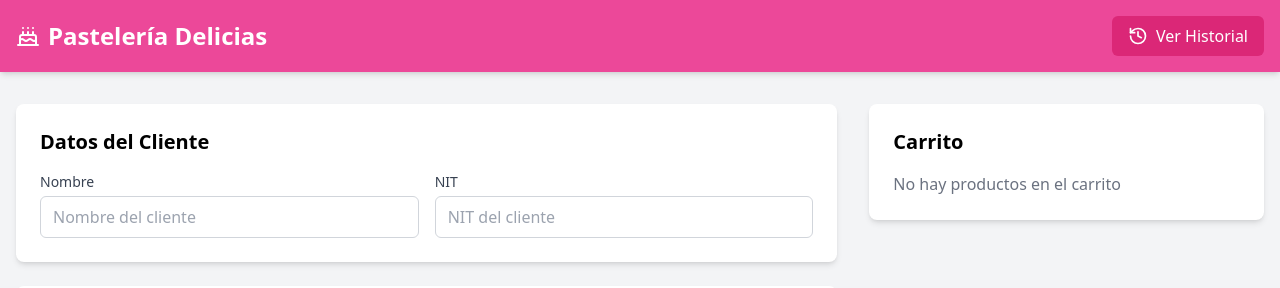
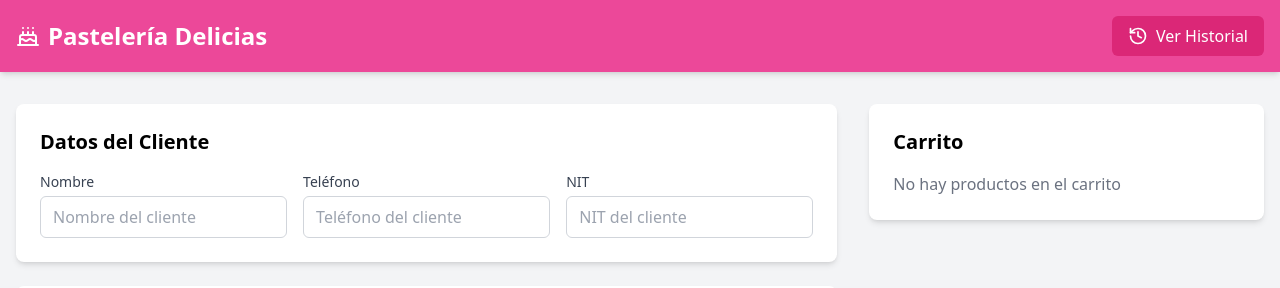
Before and after one commit to Carregod/factura-pasteler-a, a React (Vite) app: page / in a window 1280 px wide. Shown: the top 288 px of the page. Built offline with nearby package versions, Linux system fonts and the light colour scheme.

Commit message:
estrura fase

```diff
--- a/src/App.tsx
+++ b/src/App.tsx
@@ -9,18 +9,17 @@ import { Product, InvoiceItem, Invoice as InvoiceType } from './types';
 import { saveInvoice } from './services/api';
 import { createInvoice } from './utils/invoice';
 
-
 function App() {
   const [items, setItems] = useState<InvoiceItem[]>([]);
   const [customerName, setCustomerName] = useState('');
   const [customerNIT, setCustomerNIT] = useState('');
+  const [customerPhone, setCustomerPhone] = useState(''); // Added phone state
   const [currentInvoice, setCurrentInvoice] = useState<InvoiceType | null>(null);
   const [invoiceComments, setInvoiceComments] = useState('');
   const [checkoutStatus, setCheckoutStatus] = useState<'pending' | 'partial' | null>(null);
   const [partialPayment, setPartialPayment] = useState<number | null>(null);
   const [showHistory, setShowHistory] = useState(false);
 
-//Agrega un producto al carrito
   const handleAddProduct = (product: Product, portions: number) => {
     const existingIndex = items.findIndex(
       (item) => item.product.id === product.id && item.portions === portions
@@ -56,7 +55,7 @@ function App() {
   };
 
   const handleGenerateInvoice = async () => {
-    if (!customerName.trim() || !customerNIT.trim() || items.length === 0) {
+    if (!customerName.trim() || !customerNIT.trim() || !customerPhone.trim() || items.length === 0) {
       alert('Por favor complete los datos del cliente y agregue productos.');
       return;
     }
@@ -71,29 +70,15 @@ function App() {
       return;
     }
 
-
-    const invoice: InvoiceType = createInvoice(
+    const invoice = createInvoice(
       items,
       customerName,
       customerNIT,
+      customerPhone,
       checkoutStatus,
-      invoiceComments, // Para los comentarios de la factura
-      partialPayment || null // Si no hay abono, se pasa null
+      invoiceComments,
+      partialPayment || null
     );
-
-
-    //   const invoice: InvoiceType = {
-    //   id: Math.random().toString(36).substr(2, 9),
-    //   date: new Date(),
-    //   items: [...items],
-    //   total,
-    //   customerName,
-    //   customerNIT,
-    //   comment: invoiceComments,
-    //   status: checkoutStatus,
-    //   cancellationReason: '',
-    //   partialPayment: partialPayment || undefined, // Asegura que solo se incluya si existe
-    // };
 
     try {
       await saveInvoice(invoice);
@@ -108,6 +93,7 @@ function App() {
     setItems([]);
     setCustomerName('');
     setCustomerNIT('');
+    setCustomerPhone('');
     setInvoiceComments('');
     setCheckoutStatus(null);
     setPartialPayment(null);
@@ -158,6 +144,8 @@ function App() {
                 setCustomerName={setCustomerName}
                 customerNIT={customerNIT}
                 setCustomerNIT={setCustomerNIT}
+                customerPhone={customerPhone}
+                setCustomerPhone={setCustomerPhone}
               />
               <ProductList onAddProduct={handleAddProduct} />
             </div>
--- a/src/components/Invoice.tsx
+++ b/src/components/Invoice.tsx
@@ -10,19 +10,15 @@ interface InvoiceProps {
   invoice: InvoiceType; // Factura que se va a renderizar
 }
 
-// Componente principal para mostrar una factura
+
 export const Invoice: React.FC<InvoiceProps> = ({ invoice }) => {
-  // const total = invoice.items.reduce(
-  //   (sum, item) => sum + calculateItemPrice(item),
-  //   0
-  // );
-
   const qrData = JSON.stringify({
     id: invoice.id,
     date: invoice.date,
     total: invoice.total,
     customer: invoice.customerName,
     nit: invoice.customerNIT,
+    phone: invoice.customerPhone,
     status: invoice.status,
     partialPayment: invoice.partialPayment,
   });
@@ -46,6 +42,7 @@ export const Invoice: React.FC<InvoiceProps> = ({ invoice }) => {
       <div className="mb-6">
         <h2 className="font-semibold">Cliente:</h2>
         <p>{invoice.customerName}</p>
+        <p>Teléfono: {invoice.customerPhone}</p>
         <p>NIT: {invoice.customerNIT}</p>
       </div>
 
@@ -107,6 +104,7 @@ export const Invoice: React.FC<InvoiceProps> = ({ invoice }) => {
     </>
   )}
 </tfoot>
+
       </table>
 
       {/* Comentarios adicionales, si existen */}
--- a/src/components/InvoiceEdit.tsx
+++ b/src/components/InvoiceEdit.tsx
@@ -15,6 +15,7 @@ export const InvoiceEdit: React.FC<InvoiceEditProps> = ({
 }) => {
   const [customerName, setCustomerName] = useState(invoice.customerName);
   const [customerNIT, setCustomerNIT] = useState(invoice.customerNIT);
+  const [customerPhone, setCustomerPhone] = useState(invoice.customerPhone);
   const [comment, setComment] = useState(invoice.comment || '');
   const [partialPayment, setPartialPayment] = useState(
     invoice.partialPayment || 0
@@ -25,6 +26,7 @@ export const InvoiceEdit: React.FC<InvoiceEditProps> = ({
       await updateInvoice(invoice.id, {
         customerName,
         customerNIT,
+        customerPhone,
         comment,
         partialPayment: partialPayment || undefined,
       });
@@ -59,6 +61,18 @@ export const InvoiceEdit: React.FC<InvoiceEditProps> = ({
           type="text"
           value={customerNIT}
           onChange={(e) => setCustomerNIT(e.target.value)}
+          className="w-full px-3 py-2 border border-gray-300 rounded-md focus:outline-none focus:ring-2 focus:ring-pink-500"
+        />
+      </div>
+
+      <div>
+        <label className="block text-sm font-medium text-gray-700 mb-1">
+          Teléfono
+        </label>
+        <input
+          type="tel"
+          value={customerPhone}
+          onChange={(e) => setCustomerPhone(e.target.value)}
           className="w-full px-3 py-2 border border-gray-300 rounded-md focus:outline-none focus:ring-2 focus:ring-pink-500"
         />
       </div>
--- a/src/components/InvoiceForm.tsx
+++ b/src/components/InvoiceForm.tsx
@@ -5,6 +5,8 @@ interface InvoiceFormProps {
   setCustomerName: (name: string) => void;
   customerNIT: string;
   setCustomerNIT: (nit: string) => void;
+  customerPhone: string;
+  setCustomerPhone: (phone: string) => void;
 }
 
 export const InvoiceForm: React.FC<InvoiceFormProps> = ({
@@ -12,11 +14,13 @@ export const InvoiceForm: React.FC<InvoiceFormProps> = ({
   setCustomerName,
   customerNIT,
   setCustomerNIT,
+  customerPhone,
+  setCustomerPhone,
 }) => {
   return (
     <div className="bg-white p-6 rounded-lg shadow-md mb-6">
       <h2 className="text-xl font-semibold mb-4">Datos del Cliente</h2>
-      <div className="grid grid-cols-1 md:grid-cols-2 gap-4">
+      <div className="grid grid-cols-1 md:grid-cols-3 gap-4">
         <div>
           <label className="block text-sm font-medium text-gray-700 mb-1">
             Nombre
@@ -27,6 +31,18 @@ export const InvoiceForm: React.FC<InvoiceFormProps> = ({
             onChange={(e) => setCustomerName(e.target.value)}
             className="w-full px-3 py-2 border border-gray-300 rounded-md focus:outline-none focus:ring-2 focus:ring-pink-500"
             placeholder="Nombre del cliente"
+          />
+        </div>
+        <div>
+          <label className="block text-sm font-medium text-gray-700 mb-1">
+            Teléfono
+          </label>
+          <input
+            type="tel"
+            value={customerPhone}
+            onChange={(e) => setCustomerPhone(e.target.value)}
+            className="w-full px-3 py-2 border border-gray-300 rounded-md focus:outline-none focus:ring-2 focus:ring-pink-500"
+            placeholder="Teléfono del cliente"
           />
         </div>
         <div>
--- a/src/types/index.ts
+++ b/src/types/index.ts
@@ -30,6 +30,7 @@ export interface Invoice {
   total: number;
   customerName: string;
   customerNIT: string;
+  customerPhone: string;
   status: InvoiceStatus;
   partialPayment?: number;
   cancellationReason?: string;
--- a/src/utils/invoice.ts
+++ b/src/utils/invoice.ts
@@ -23,6 +23,7 @@ export const createInvoice = (
   items: InvoiceItem[],
   customerName: string,
   customerNIT: string,
+  customerPhone: string,
   status: InvoiceStatus,
   invoiceComments: string, // Para los comentarios de la factura
   partialPayment: number | null // Para los abonos parciales
@@ -47,6 +48,7 @@ export const createInvoice = (
     total,
     customerName,
     customerNIT,
+    customerPhone,
     comment: invoiceComments,  // Agregar comentarios
     status,  // Estado de la factura
     cancellationReason: '',  // Razón de cancelación si existe
```
Also changed, not shown: src/components/ProductList.tsx (+115 -1 lines), 2 other files (tests, documents, lock files or other folders). Lines whose indentation alone changed are shown as unchanged.
